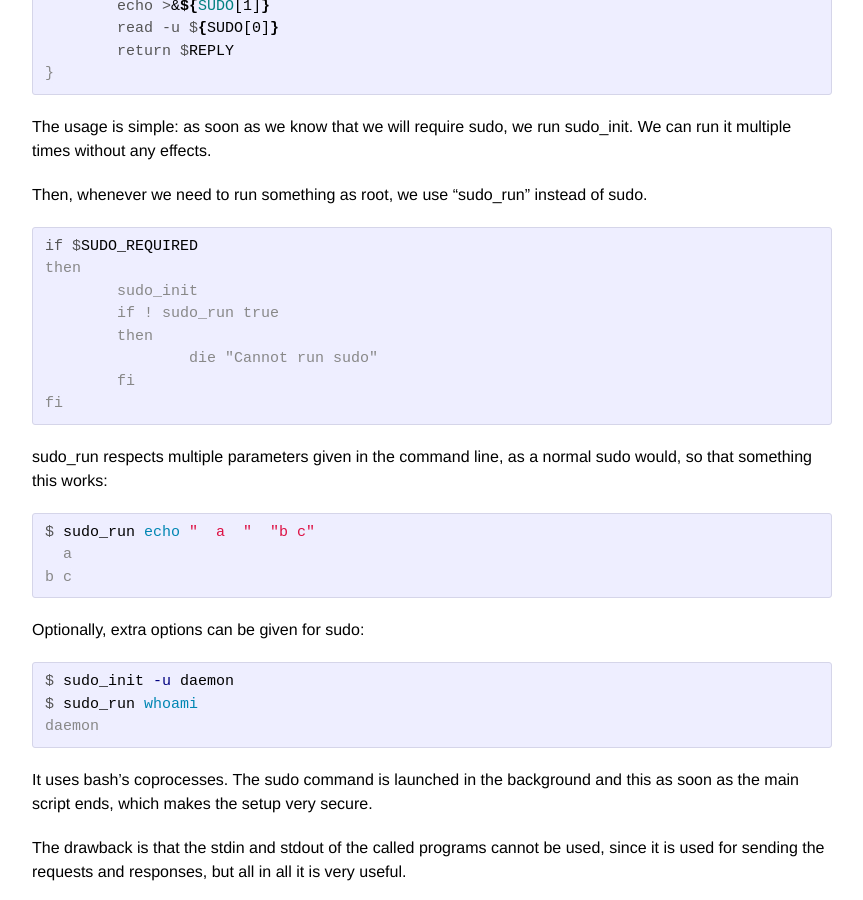
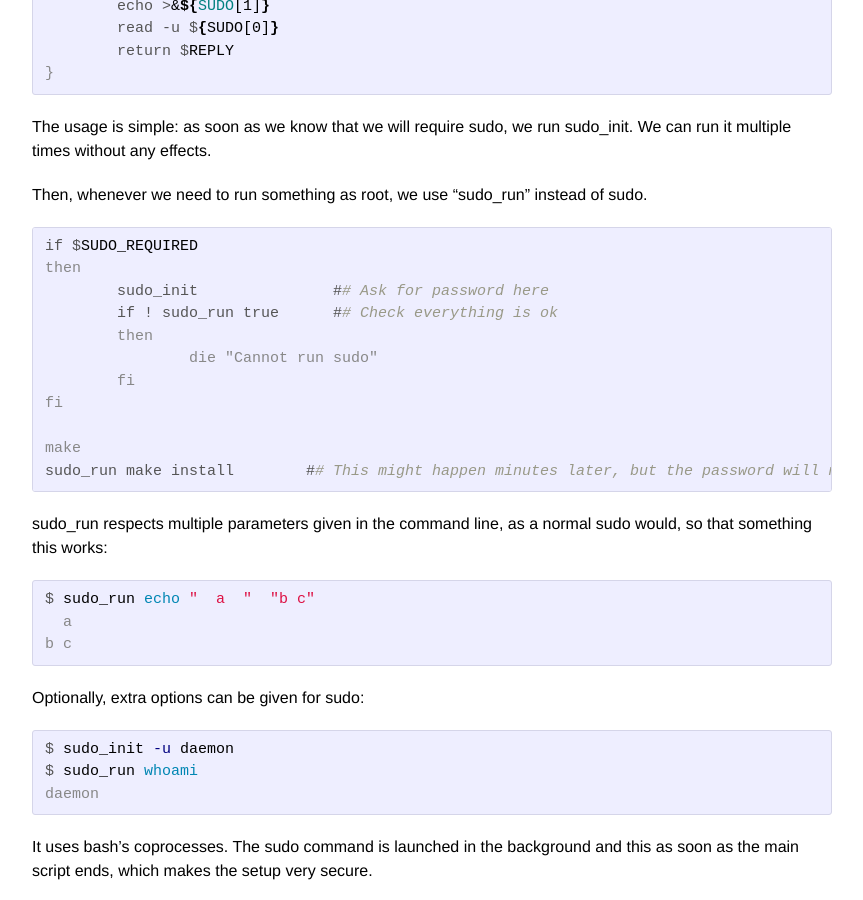
Before and after one commit to rsalinas/rsalinas.github.io, a Jekyll site: the page built from _posts/2015-11-03-caching-sudo.md, in a window 1280 px wide and 900 px high, scrolled down 643 px. Shown: the whole window, without its empty margins (208-1071 px from the left). Built offline with Jekyll 4.4.1, drawn with Linux system fonts in a browser that asks for light colours.

Commit message:
post caching sudo: added comments to code

```diff
--- a/_posts/2015-11-03-caching-sudo.md
+++ b/_posts/2015-11-03-caching-sudo.md
@@ -38,12 +38,15 @@ Then, whenever we need to run something as root, we use "sudo_run" instead of su
 {% highlight console %}
 if $SUDO_REQUIRED
 then
-	sudo_init
-	if ! sudo_run true
+	sudo_init		## Ask for password here
+	if ! sudo_run true 	## Check everything is ok
 	then
 		die "Cannot run sudo"
 	fi
 fi
+
+make
+sudo_run make install        ## This might happen minutes later, but the password will not be asked again
 
 {% endhighlight %}
 
```
